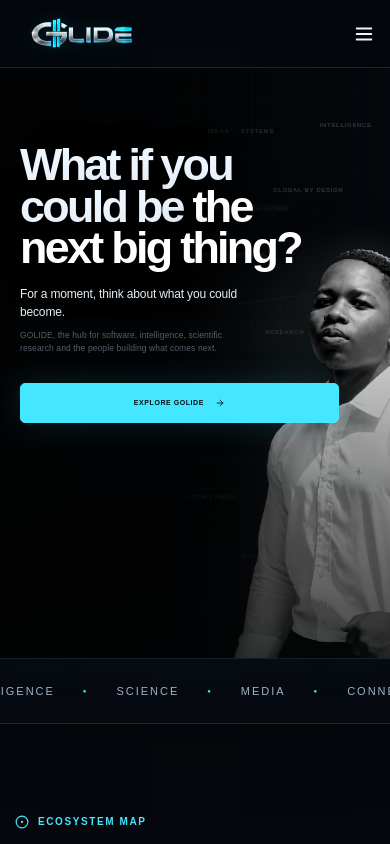
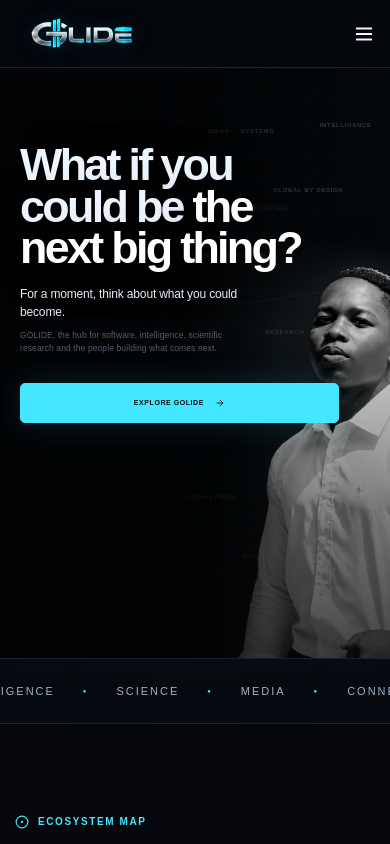
Before and after one commit to risktacker/golide, a Next.js app: page / in a window 390 px wide. Shown: the top 844 px of the page. Built offline with nearby package versions, Linux system fonts and the light colour scheme.

Commit message:
Finalize hero spacing and fluid header

```diff
--- a/app/globals.css
+++ b/app/globals.css
@@ -400,6 +400,7 @@
 .site-header .brand-logo{width:auto;min-width:174px;overflow:visible!important}
 .brand-wordmark{display:block!important;width:174px!important;height:auto!important;max-height:58px!important;max-width:none!important;object-fit:contain!important;object-position:left center!important}
 .brand-symbol{display:none!important}
+.site-header .nav-wrap{width:calc(100% - clamp(30px,6.4vw,120px));max-width:none}
 
 /* Keep the real hero portrait visible and independently sized from legacy image rules. */
 .hero-real-portrait{overflow:visible}
@@ -473,7 +474,7 @@
 .hero-visual{--portrait-shift:min(18vw,300px);--ribbon-opacity:0;--ribbon-scale:.12;--ribbon-rise:58px;position:absolute;inset:0;z-index:2;pointer-events:none}
 .hero-real-portrait{
   right:2%;
-  bottom:0;
+  bottom:-26px;
   width:clamp(520px,45vw,980px);
   height:104%;
   opacity:1;
@@ -545,7 +546,7 @@
 @media(max-width:950px){
   .neo-hero.hero-banner{min-height:700px}
   .hero-banner-copy{width:68vw!important;padding-left:clamp(24px,4vw,48px)!important}
-  .hero-real-portrait{width:clamp(500px,58vw,700px);right:-7%;height:99%}
+  .hero-real-portrait{width:clamp(500px,58vw,700px);right:-7%;height:99%;bottom:-24px}
   .hero-ribbons{width:60vw;right:-4%;height:150px}
   .founder-window{grid-template-columns:1fr;min-height:0}
   .founder-window-image{min-height:620px}
@@ -558,7 +559,7 @@
   .hero-banner-copy h1{font-size:clamp(39px,11.5vw,58px)!important;max-width:92%!important;margin-top:28px!important}
   .hero-prompt{font-size:12px!important;max-width:76%!important}
   .hero-banner .hero-undertext{font-size:8.5px!important;max-width:72%!important}
-  .hero-real-portrait{width:82vw;min-width:360px;height:72%;right:-19%;bottom:0}
+  .hero-real-portrait{width:82vw;min-width:360px;height:72%;right:-19%;bottom:-18px}
   .hero-ribbons{width:78vw;min-width:350px;height:112px;right:-10%;bottom:0}
   .hero-ribbon{width:28px}
   .hero-banner:after{background:linear-gradient(90deg,rgba(2,3,4,.97) 0%,rgba(2,3,4,.77) 45%,rgba(2,3,4,.08) 78%),linear-gradient(0deg,rgba(2,3,4,.72),transparent 60%)}
```
